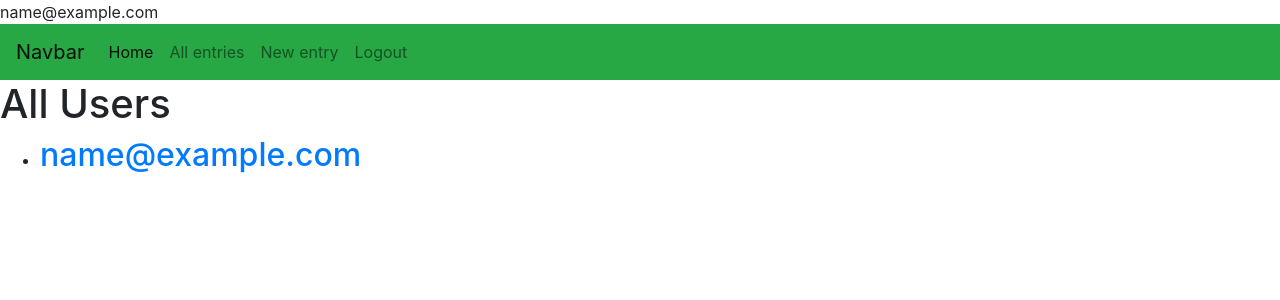
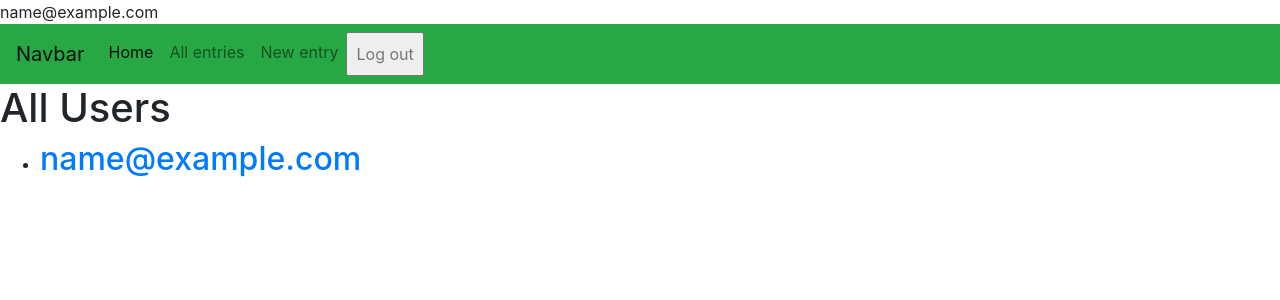
Before and after one commit to toscanowilliam/Off-Your-Shoulder, a Flask app: page / in a window 1280 px wide. Shown: the top 300 px of the page. Run offline with Flask 2, Linux system fonts and the light colour scheme; the visitor is signed in with stand-in values (Sample User, id 1); data comes from the database, SQL or seed files in the repository; some libraries are stand-ins or nearby versions.

Commit message:
Deploy works. Attempt at logout button

```diff
--- a/templates/snippets/nav1.html
+++ b/templates/snippets/nav1.html
@@ -15,7 +15,9 @@
         <a class="nav-link" href="/new_entry">New entry</a>
       </li>
       <li class="nav-item">
-          <a class="nav-link" href="/logout">Logout</a>
+        <form action="/logout" method="post" id="logout">
+          <input class="nav-link" type="submit" value="Log out">
+        </form>
         </li>
     </ul>
   </div>
```
